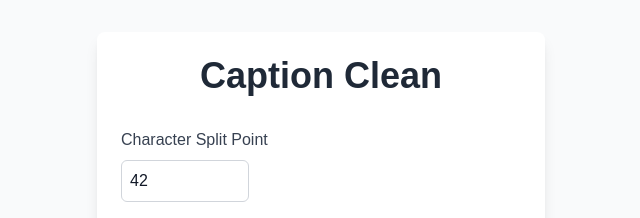
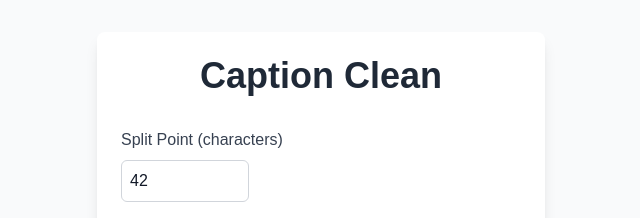
Before and after one commit to nickallard89/captionclean, a Next.js app: page / in a window 1280 px wide. Shown: the top 218 px of the page, without its empty margins (319-959 px from the left). Built offline with nearby package versions, Linux system fonts and the light colour scheme.

Commit message:
changed text to  split point

```diff
--- a/src/app/page.js
+++ b/src/app/page.js
@@ -84,7 +84,7 @@
 
         <div className="space-y-6">
           <div>
-            <label className="block text-gray-700 font-medium mb-2">Character Split Point</label>
+            <label className="block text-gray-700 font-medium mb-2">Split Point (characters)</label>
             <input
               type="number"
               value={charLimit}
```
